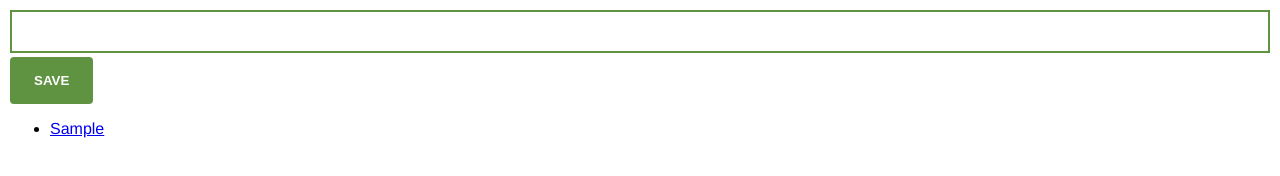
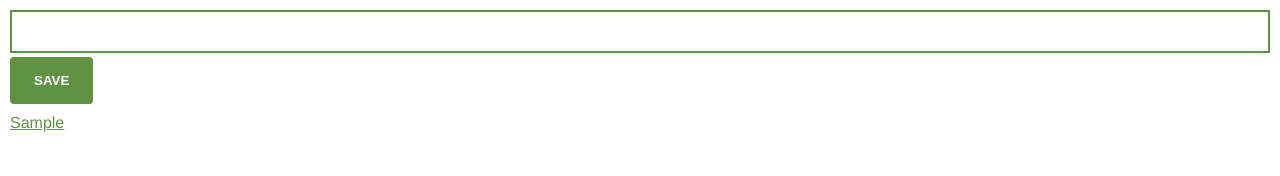
Before and after one commit to IsaacPCooper/jsResearch, a plain HTML site: page Chrome Extension/index.html in a window 1280 px wide. Both pictures are taken after typing "Sample" into the empty fields and a click on the button "SAVE". Drawn offline with Linux system fonts and the light colour scheme.

Commit message:
basic styling

```diff
--- a/Chrome Extension/index.css
+++ b/Chrome Extension/index.css
@@ -20,3 +20,17 @@
     border: 0px;
     border-radius: 4px;
 }
+
+ul{
+    margin-top: 10px;
+    list-style: none;
+    padding-left: 0;
+}
+
+li{
+    margin-bottom: 10px;
+}
+
+li a{
+    color: #5f9341;
+}
```
